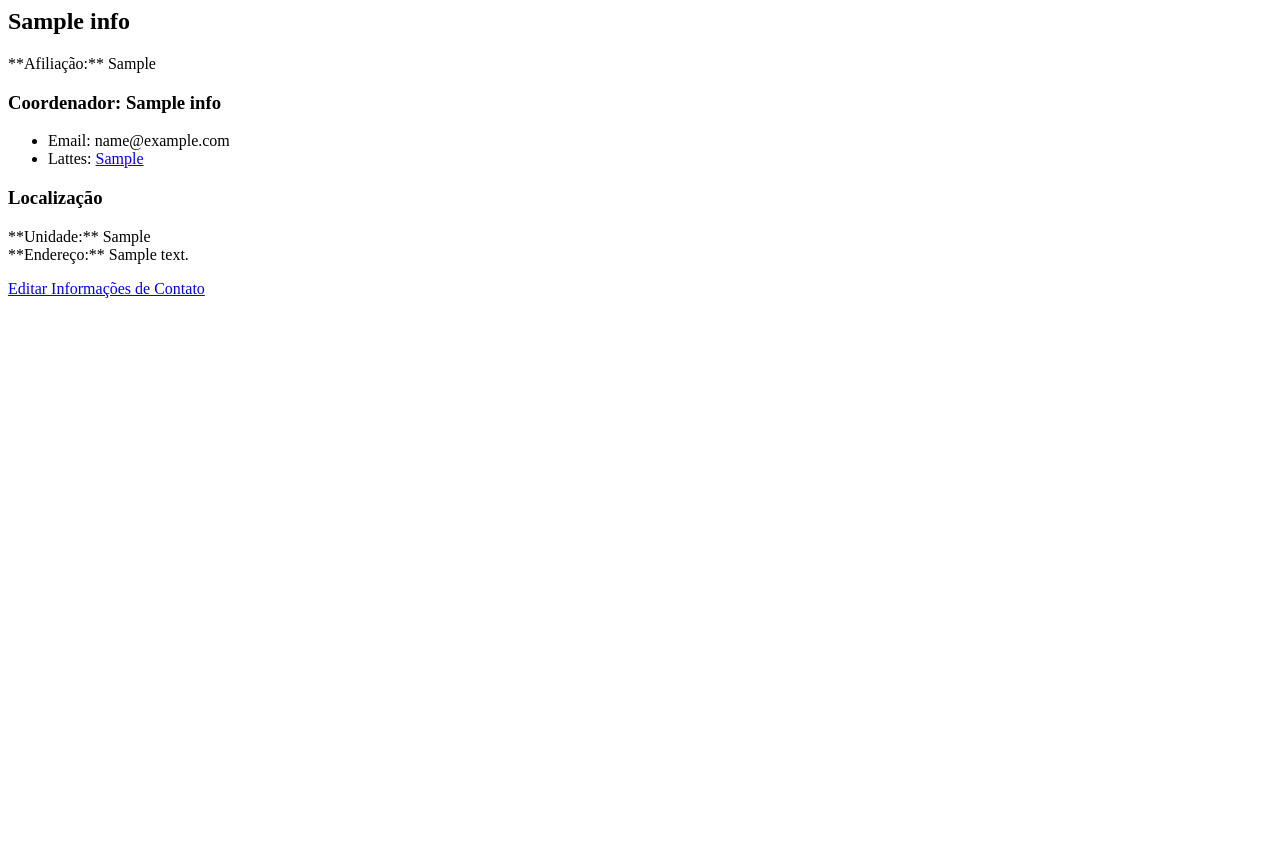
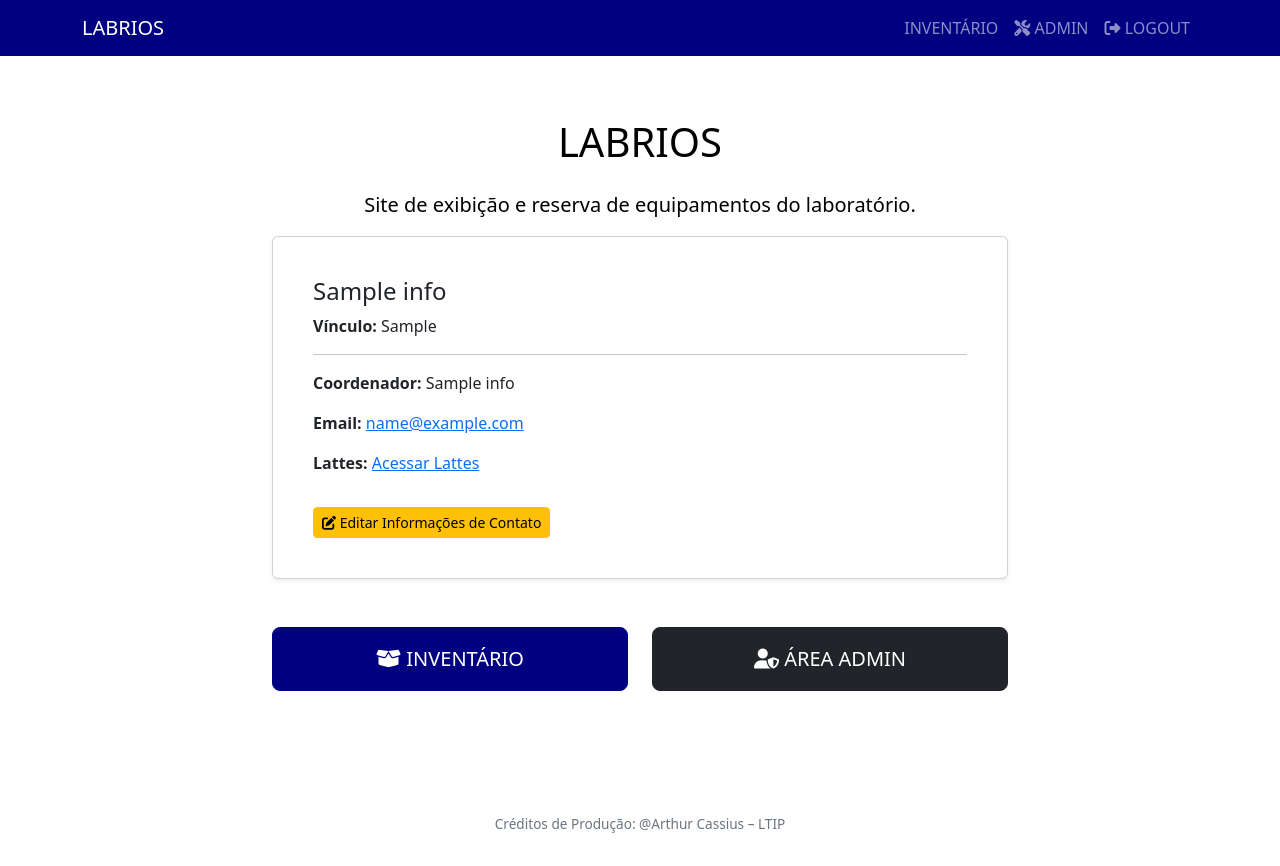
Before and after one commit to almeidasudarioarthurcassius-maker/labrios, a Flask app: page / in a window 1280 px wide. Before the commit the page ends 298 px from the top, so only its background shows below. Run offline with Flask 3, Linux system fonts and the light colour scheme; the visitor is signed in with stand-in values (Sample User, id 1); tables that the repository leaves empty hold one stand-in row (values such as "Sample post").

Commit message:
Refactor index.html to use base template and improve layout

```diff
--- a/Lab_inventory/templates/index.html
+++ b/Lab_inventory/templates/index.html
@@ -1,25 +1,54 @@
-<h2>{{ info.lab_name }}</h2>
+{% extends "base.html" %}
 
-<p>
-    **Afiliação:** {{ info.affiliation }}
-</p>
+{% block title %}Página Inicial - LABRIOS{% endblock %}
 
-<h3>Coordenador: {{ info.coordinator_name }}</h3>
-<ul>
-    <li>Email: {{ info.coordinator_email }}</li>
-    <li>Lattes: <a href="{{ info.coordinator_lattes }}" target="_blank">{{ info.coordinator_lattes }}</a></li>
-</ul>
+{% block content %}
+<div class="row justify-content-center">
+    <div class="col-lg-8 col-md-10">
 
-<h3>Localização</h3>
-<p>
-    **Unidade:** {{ info.location }}<br>
-    **Endereço:** {{ info.address }}
-</p>
+        <h1 class="text-center mb-4">LABRIOS</h1>
+        <p class="text-center lead">Site de exibição e reserva de equipamentos do laboratório.</p>
 
-{% if session.get('admin') %}
-    <div class="mt-4">
-        <a href="{{ url_for('edit_info') }}" class="btn btn-warning">
-            <i class="fa fa-edit"></i> Editar Informações de Contato
-        </a>
+        <div class="card shadow-sm p-4 mb-5 border-custom-blue">
+            <div class="card-body">
+                <h4 class="card-title">{{ info.lab_name }}</h4>
+                <p><strong>Vínculo:</strong> {{ info.affiliation }}</p>
+                <hr>
+
+                <p><strong>Coordenador:</strong> {{ info.coordinator_name }}</p>
+                <p><strong>Email:</strong> <a href="mailto:{{ info.coordinator_email }}">{{ info.coordinator_email }}</a></p>
+
+                {% if info.coordinator_lattes %}
+                    <p><strong>Lattes:</strong> <a href="{{ info.coordinator_lattes }}" target="_blank">Acessar Lattes</a></p>
+                {% endif %}
+
+                {% if session.get('admin') %}
+                    <a href="{{ url_for('edit_info') }}" class="btn btn-warning btn-sm mt-3">
+                        <i class="fas fa-edit"></i> Editar Informações de Contato
+                    </a>
+                {% endif %}
+            </div>
+        </div>
+
+        <div class="row text-center">
+            <div class="col-md-6 mb-3">
+                <a href="{{ url_for('inventory') }}" class="btn btn-custom-blue btn-lg w-100 py-3">
+                    <i class="fas fa-box-open"></i> INVENTÁRIO
+                </a>
+            </div>
+            <div class="col-md-6 mb-3">
+                {% if session.get('admin') %}
+                    <a href="{{ url_for('admin') }}" class="btn btn-dark btn-lg w-100 py-3">
+                        <i class="fas fa-user-shield"></i> ÁREA ADMIN
+                    </a>
+                {% else %}
+                    <a href="{{ url_for('login') }}" class="btn btn-secondary btn-lg w-100 py-3">
+                        <i class="fas fa-sign-in-alt"></i> LOGIN
+                    </a>
+                {% endif %}
+            </div>
+        </div>
+
     </div>
-{% endif %}
+</div>
+{% endblock %}
```
